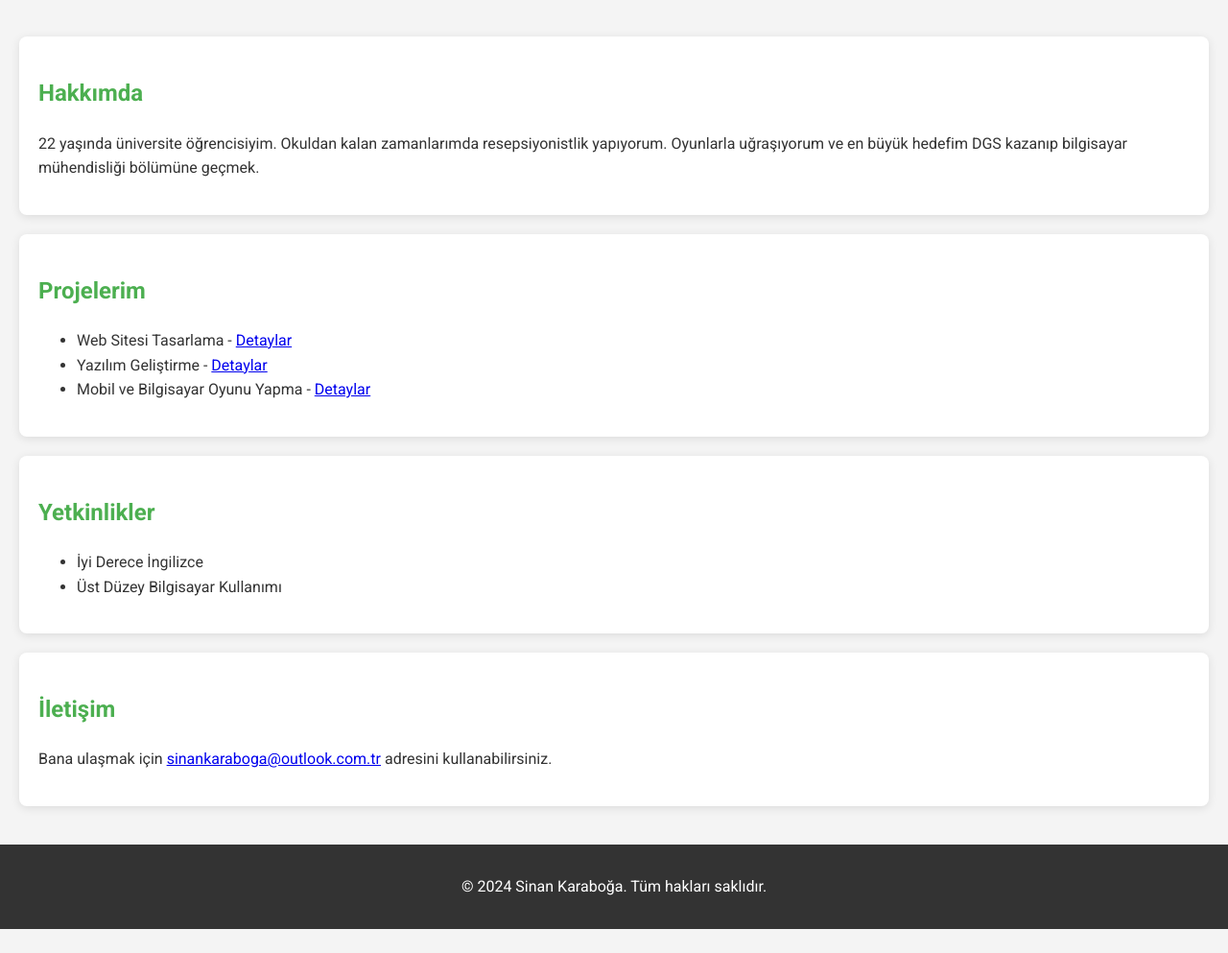
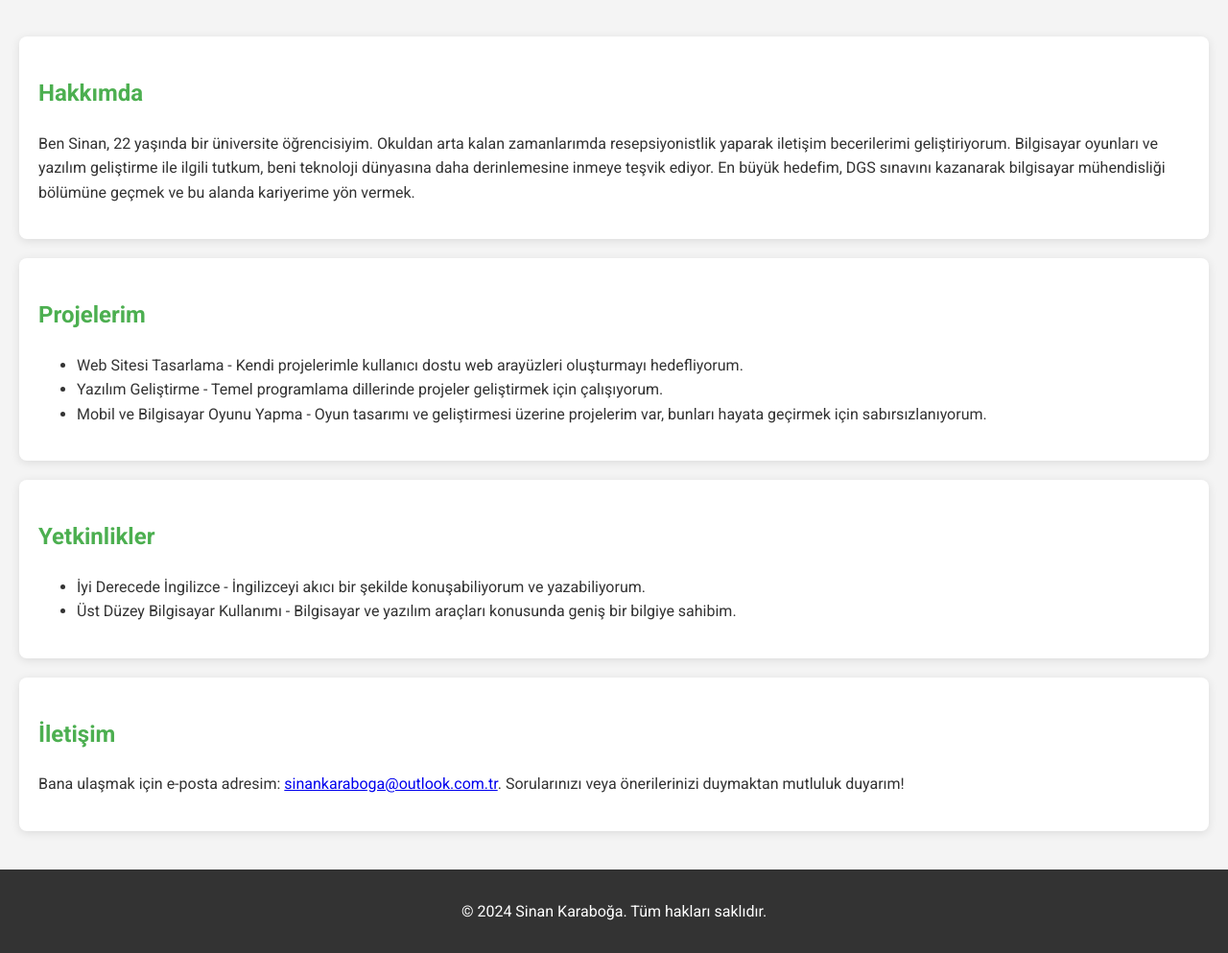
Before and after one commit to exesinan/Sinann, a plain HTML site: page index.html in a window 1280 px wide. Shown: the part 400-1393 px from the top of the page at 96% size. Before the commit the page ends 1368 px from the top, so only its background shows below. Drawn offline with Linux system fonts and the light colour scheme.

Commit message:
index.html

```diff
--- a/index.html
+++ b/index.html
@@ -10,7 +10,7 @@
 <body>
     <header>
         <h1>Sinan Karaboğa</h1>
-        <p>Öğrenci | Resepsiyonist</p>
+        <p>Geleceğin Bilgisayar Mühendisi Adayı</p>
         <a href="#hakkimda" class="btn">Hakkımda Daha Fazla</a>
     </header>
     <nav>
@@ -24,26 +24,26 @@
     <main>
         <section id="hakkimda" class="fade-in">
             <h2>Hakkımda</h2>
-            <p>22 yaşında üniversite öğrencisiyim. Okuldan kalan zamanlarımda resepsiyonistlik yapıyorum. Oyunlarla uğraşıyorum ve en büyük hedefim DGS kazanıp bilgisayar mühendisliği bölümüne geçmek.</p>
+            <p>Ben Sinan, 22 yaşında bir üniversite öğrencisiyim. Okuldan arta kalan zamanlarımda resepsiyonistlik yaparak iletişim becerilerimi geliştiriyorum. Bilgisayar oyunları ve yazılım geliştirme ile ilgili tutkum, beni teknoloji dünyasına daha derinlemesine inmeye teşvik ediyor. En büyük hedefim, DGS sınavını kazanarak bilgisayar mühendisliği bölümüne geçmek ve bu alanda kariyerime yön vermek.</p>
         </section>
         <section id="projeler" class="fade-in">
             <h2>Projelerim</h2>
             <ul>
-                <li>Web Sitesi Tasarlama - <a href="#">Detaylar</a></li>
-                <li>Yazılım Geliştirme - <a href="#">Detaylar</a></li>
-                <li>Mobil ve Bilgisayar Oyunu Yapma - <a href="#">Detaylar</a></li>
+                <li>Web Sitesi Tasarlama - Kendi projelerimle kullanıcı dostu web arayüzleri oluşturmayı hedefliyorum.</li>
+                <li>Yazılım Geliştirme - Temel programlama dillerinde projeler geliştirmek için çalışıyorum.</li>
+                <li>Mobil ve Bilgisayar Oyunu Yapma - Oyun tasarımı ve geliştirmesi üzerine projelerim var, bunları hayata geçirmek için sabırsızlanıyorum.</li>
             </ul>
         </section>
         <section id="yetkinlikler" class="fade-in">
             <h2>Yetkinlikler</h2>
             <ul>
-                <li>İyi Derece İngilizce</li>
-                <li>Üst Düzey Bilgisayar Kullanımı</li>
+                <li>İyi Derecede İngilizce - İngilizceyi akıcı bir şekilde konuşabiliyorum ve yazabiliyorum.</li>
+                <li>Üst Düzey Bilgisayar Kullanımı - Bilgisayar ve yazılım araçları konusunda geniş bir bilgiye sahibim.</li>
             </ul>
         </section>
         <section id="iletisim" class="fade-in">
             <h2>İletişim</h2>
-            <p>Bana ulaşmak için <a href="mailto:sinankaraboga@outlook.com.tr">sinankaraboga@outlook.com.tr</a> adresini kullanabilirsiniz.</p>
+            <p>Bana ulaşmak için e-posta adresim: <a href="mailto:sinankaraboga@outlook.com.tr">sinankaraboga@outlook.com.tr</a>. Sorularınızı veya önerilerinizi duymaktan mutluluk duyarım!</p>
         </section>
     </main>
     <footer>
```
